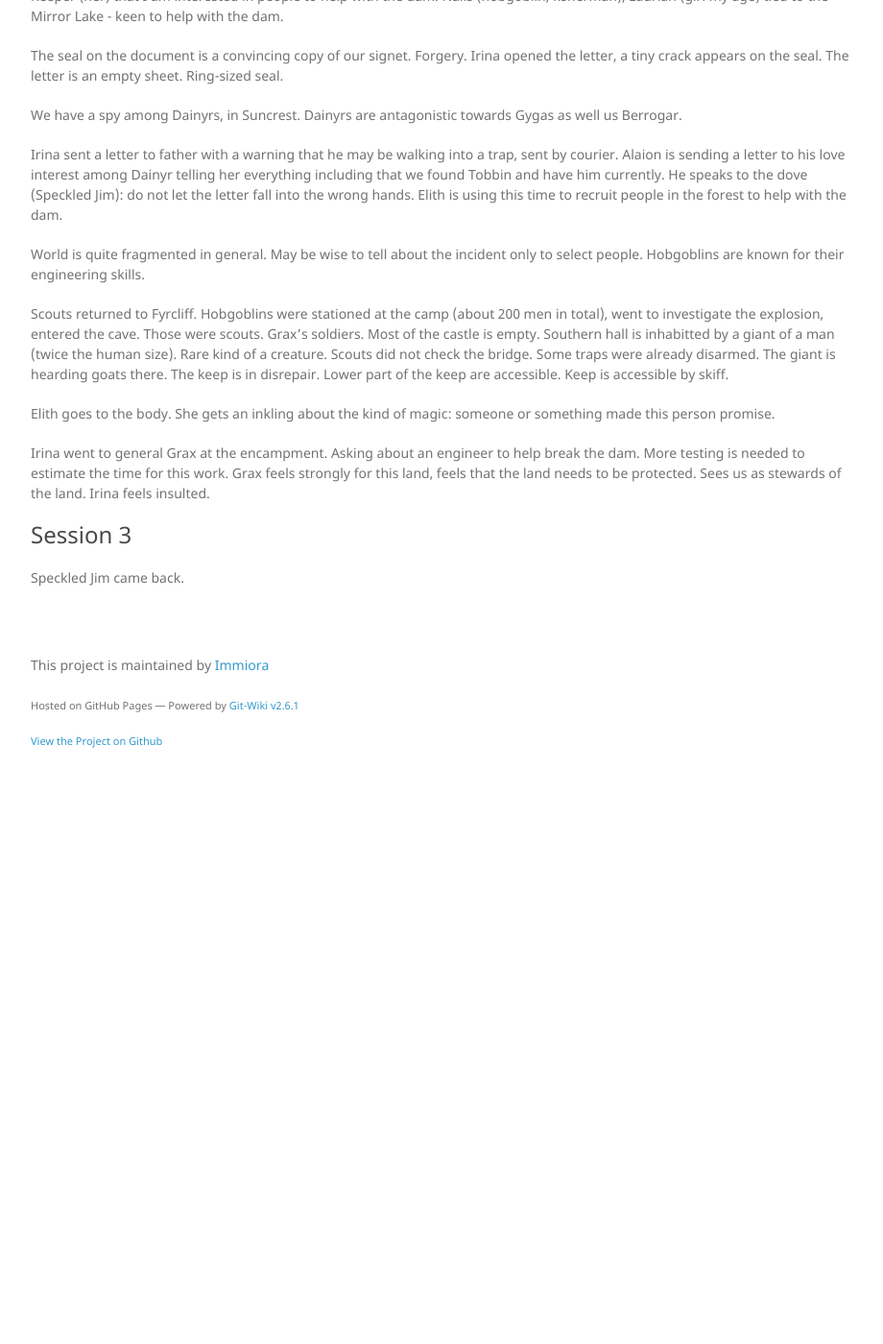
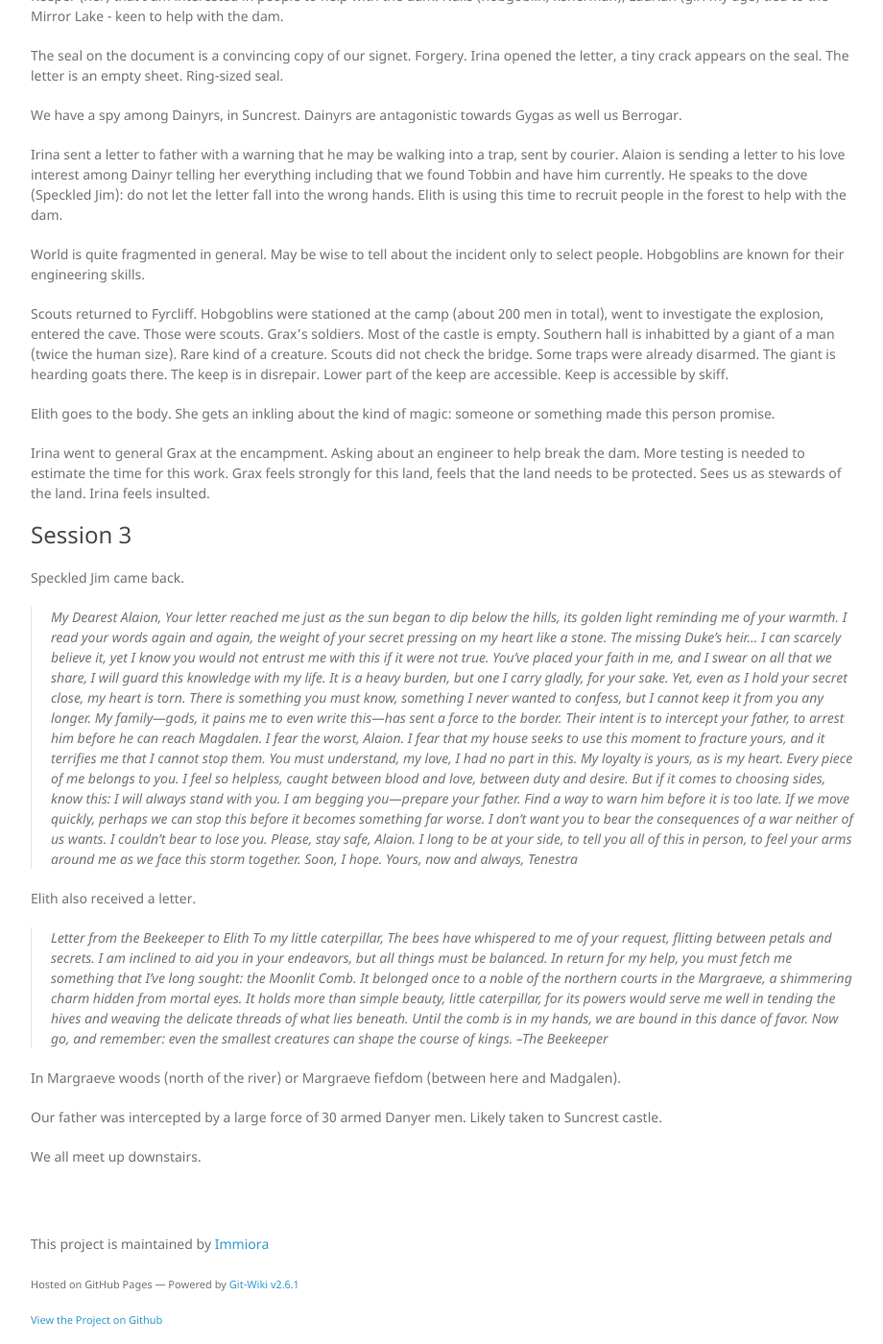
Before and after one commit to Immiora/the-narrow, a Jekyll site: the page built from wiki/quests/SessionLog.md, in a window 1280 px wide and 1400 px high, scrolled down 2507 px. Shown: the whole window at 96% size, without its empty margins (338-1258 px from the left). Built offline with Jekyll 4.4.1, drawn with Linux system fonts in a browser that asks for light colours; nearby versions of some CDN libraries; before the commit the page ends 3304 px from its top, so only the background shows below that.

Commit message:
session3_part1

```diff
--- a/wiki/quests/SessionLog.md
+++ b/wiki/quests/SessionLog.md
@@ -93,3 +93,28 @@ Irina went to general Grax at the encampment. Asking about an engineer to help b
 
 ### Session 3
 Speckled Jim came back.
+
+> My Dearest Alaion,
+> Your letter reached me just as the sun began to dip below the hills, its golden light reminding me of your warmth. I read your words again and again, the weight of your secret pressing on my heart like a stone. The missing Duke’s heir... I can scarcely believe it, yet I know you would not entrust me with this if it were not true. You’ve placed your faith in me, and I swear on all that we share, I will guard this knowledge with my life. It is a heavy burden, but one I carry gladly, for your sake.
+> Yet, even as I hold your secret close, my heart is torn. There is something you must know, something I never wanted to confess, but I cannot keep it from you any longer. My family—gods, it pains me to even write this—has sent a force to the border. Their intent is to intercept your father, to arrest him before he can reach Magdalen. I fear the worst, Alaion. I fear that my house seeks to use this moment to fracture yours, and it terrifies me that I cannot stop them.
+> You must understand, my love, I had no part in this. My loyalty is yours, as is my heart. Every piece of me belongs to you. I feel so helpless, caught between blood and love, between duty and desire. But if it comes to choosing sides, know this: I will always stand with you.
+> I am begging you—prepare your father. Find a way to warn him before it is too late. If we move quickly, perhaps we can stop this before it becomes something far worse. I don’t want you to bear the consequences of a war neither of us wants. I couldn’t bear to lose you.
+> Please, stay safe, Alaion. I long to be at your side, to tell you all of this in person, to feel your arms around me as we face this storm together. Soon, I hope.
+> Yours, now and always,
+> Tenestra
+
+
+Elith also received a letter.
+
+> Letter from the Beekeeper to Elith
+> To my little caterpillar,
+> The bees have whispered to me of your request, flitting between petals and secrets. I am inclined to aid you in your endeavors, but all things must be balanced.
+> In return for my help, you must fetch me something that I’ve long sought: the Moonlit Comb. It belonged once to a noble of the northern courts in the Margraeve, a shimmering charm hidden from mortal eyes. It holds more than simple beauty, little caterpillar, for its powers would serve me well in tending the hives and weaving the delicate threads of what lies beneath.
+> Until the comb is in my hands, we are bound in this dance of favor. Now go, and remember: even the smallest creatures can shape the course of kings.
+> --The Beekeeper
+
+In Margraeve woods (north of the river) or Margraeve fiefdom (between here and Madgalen).
+
+Our father was intercepted by a large force of 30 armed Danyer men. Likely taken to Suncrest castle.
+
+We all meet up downstairs.
```
